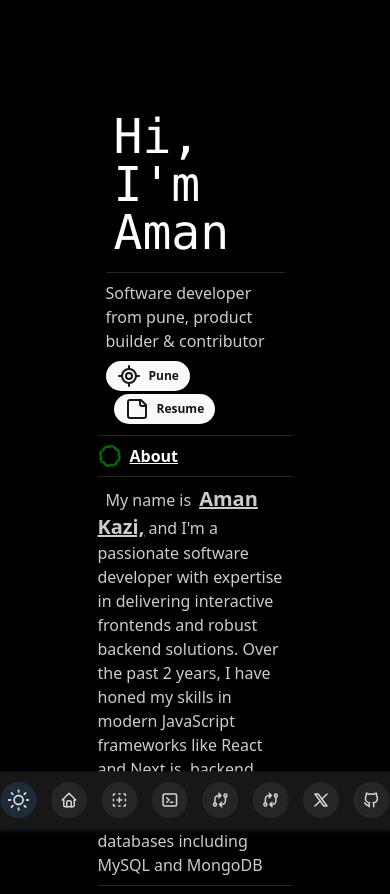
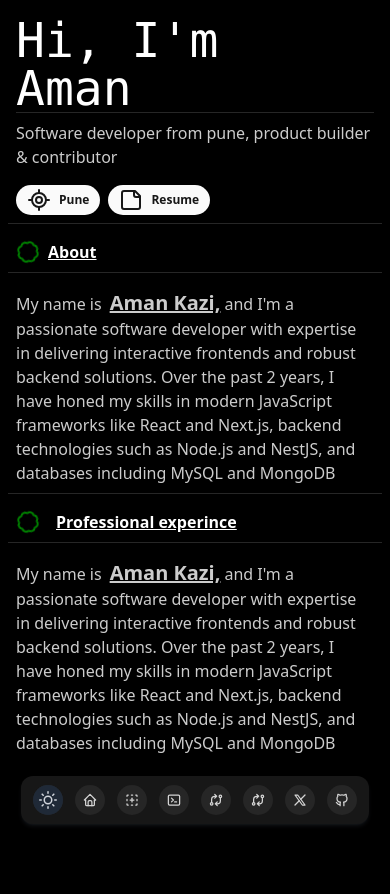
Before and after one commit to Amn9909/portfolio-amn, a Next.js app: page / in a window 390 px wide. After the commit the page ends 844 px from the top, so only its background shows below. Built offline with nearby package versions, Linux system fonts and the light colour scheme.

Commit message:
added changes for responsive ness

```diff
--- a/app/(components)/askit/HeroSection.tsx
+++ b/app/(components)/askit/HeroSection.tsx
@@ -119,7 +119,7 @@ const projects = [
 
 const AskitHeroSection = () => {
   return (
-    <div className="mt-24 ">
+    <div>
       <HeaderSection />
       <AppleFloatingDock />
     </div>
--- a/app/(components)/askit/components/SepratorWithAnimation.tsx
+++ b/app/(components)/askit/components/SepratorWithAnimation.tsx
@@ -16,7 +16,7 @@ const SepratorWithAnimation = () => {
       animate={{ y: 0, opacity: 1 }}
       transition={{ delay: 1, duration: 2, ease: "backOut" }}
     >
-      <Separator className="my-2" />
+      <Separator className="mb-2" />
     </motion.div>
   );
 };
--- a/app/(components)/askit/components/headerSection/HeaderSection.tsx
+++ b/app/(components)/askit/components/headerSection/HeaderSection.tsx
@@ -5,21 +5,28 @@ import { Badge } from "@/components/ui/badge";
 import { BadgeIcon } from "lucide-react";
 import PaperIcon from "@/lib/src/PaperIcon";
 import LocationTriggerIcon from "@/lib/src/LocationTriggerIcon";
-import { Separator } from "@/components/ui/separator";
 import SepratorWithAnimation from "../SepratorWithAnimation";
 
 const HeaderSection = () => {
+  const dawnloadCV = () => {
+    alert("file is dawnloading....")
+  }
   return (
     <div className="flex justify-center">
       <motion.div
         initial={{ y: 100, opacity: 0 }}
         animate={{ y: 0, opacity: 1 }}
         transition={{ duration: 0.8, ease: "easeIn" }}
-        className="text-white w-[50%]"
+        className="p-2 text-white w-[50%] 3xs:w-[100%] xxs:w-[100%] xs:w-[100%] sm:w-[100%] md:w-[50%] xl:w-[50%]"
       >
-        <div className="m-2">
-          <h1 className="p-2 font-mono text-8xl 3xs:text-5xl xxs:text-7xl xs:text-7xl ">
-            Hi, I&apos;m Aman
+        {/* heading and sub-title  */}
+
+        <div className="p-2">
+          <h1 className="font-mono text-8xl 3xs:text-5xl xxs:text-7xl xs:text-7xl ">
+            Hi, I&apos;m
+          </h1>
+          <h1 className="font-mono text-8xl 3xs:text-5xl xxs:text-7xl xs:text-7xl">
+            Aman
           </h1>
 
           <SepratorWithAnimation />
@@ -28,26 +35,31 @@ const HeaderSection = () => {
           </h2>
         </div>
 
+        {/* Badges  */}
+
         <motion.div
           initial={{ x: 100, opacity: 0 }}
           animate={{ x: 0, opacity: 1 }}
           transition={{ duration: 2, ease: "backOut" }}
-          className="text-white w-[50%] m-2"
+          className="text-white w-[50%] p-2 flex"
         >
           <Badge>
             <LocationTriggerIcon />
             <span>Pune</span>
           </Badge>
 
-          <Badge className="ml-2">
+          <Badge className="ml-2" onClick={dawnloadCV}>
             <PaperIcon />
             <span>Resume</span>
           </Badge>
         </motion.div>
+
         <SepratorWithAnimation />
 
         <div>
-          <div className="flex">
+          {/* about section  */}
+
+          <div className="flex p-2">
             <motion.div
               animate={{ rotate: 360 }}
               transition={{
@@ -62,20 +74,63 @@ const HeaderSection = () => {
             </motion.div>
             <h2 className="font-bold underline">About</h2>
           </div>
+
           <SepratorWithAnimation />
-          <span className="p-2 text-balance opacity-80">
+
+          {/* about section description */}
+
+          <div className="p-2">
+            <span className="text-balance opacity-80">
+              My name is
+              <span className="ml-2 mr-1 text-xl font-bold underline">
+                Aman Kazi,
+              </span>
+              and I&apos;m a passionate software developer with expertise in
+              delivering interactive frontends and robust backend solutions.
+              Over the past 2 years, I have honed my skills in modern JavaScript
+              frameworks like React and Next.js, backend technologies such as
+              Node.js and NestJS, and databases including MySQL and MongoDB
+            </span>
+          </div>
+        </div>
+
+        <SepratorWithAnimation />
+
+        {/* experties title section */}
+
+        <div className="flex p-2">
+          <motion.div
+            animate={{ rotate: 360 }}
+            transition={{
+              delay: 2,
+              repeat: Infinity,
+              duration: 3,
+              ease: "easeInOut",
+            }}
+            className="mr-2"
+          >
+            <BadgeIcon color="green" />
+          </motion.div>
+          <h2 className="ml-2 font-bold underline">Professional experince</h2>
+        </div>
+
+        <SepratorWithAnimation />
+
+        {/* Expertise section description */}
+
+        <div className="p-2">
+          <span className="text-balance opacity-80">
             My name is
             <span className="ml-2 mr-1 text-xl font-bold underline">
               Aman Kazi,
             </span>
-            and I&apos;m a passionate software developer with expertise in delivering
-            interactive frontends and robust backend solutions. Over the past 2
-            years, I have honed my skills in modern JavaScript frameworks like
-            React and Next.js, backend technologies such as Node.js and NestJS,
-            and databases including MySQL and MongoDB
+            and I&apos;m a passionate software developer with expertise in
+            delivering interactive frontends and robust backend solutions. Over
+            the past 2 years, I have honed my skills in modern JavaScript
+            frameworks like React and Next.js, backend technologies such as
+            Node.js and NestJS, and databases including MySQL and MongoDB
           </span>
         </div>
-        <SepratorWithAnimation />
       </motion.div>
     </div>
   );
--- a/components/ui/floating-dock.tsx
+++ b/components/ui/floating-dock.tsx
@@ -104,7 +104,7 @@ const FloatingDockDesktop = ({
       onMouseMove={(e) => mouseX.set(e.pageX)}
       onMouseLeave={() => mouseX.set(Infinity)}
       className={cn(
-        "scale-90 hidden mx-auto 3xs:flex h-16 gap-4 items-end  rounded-2xl shadow-md shadow-gray-600/80 dark:shadow-gray-600/20 bg-gray-50 dark:bg-neutral-900 px-4 pb-3",
+        "scale-75 hidden mx-auto 3xs:flex h-16 gap-4 items-end  rounded-2xl shadow-md shadow-gray-600/80 dark:shadow-gray-600/20 bg-gray-50 dark:bg-neutral-900 px-4 pb-3",
         className
       )}
     >
```
